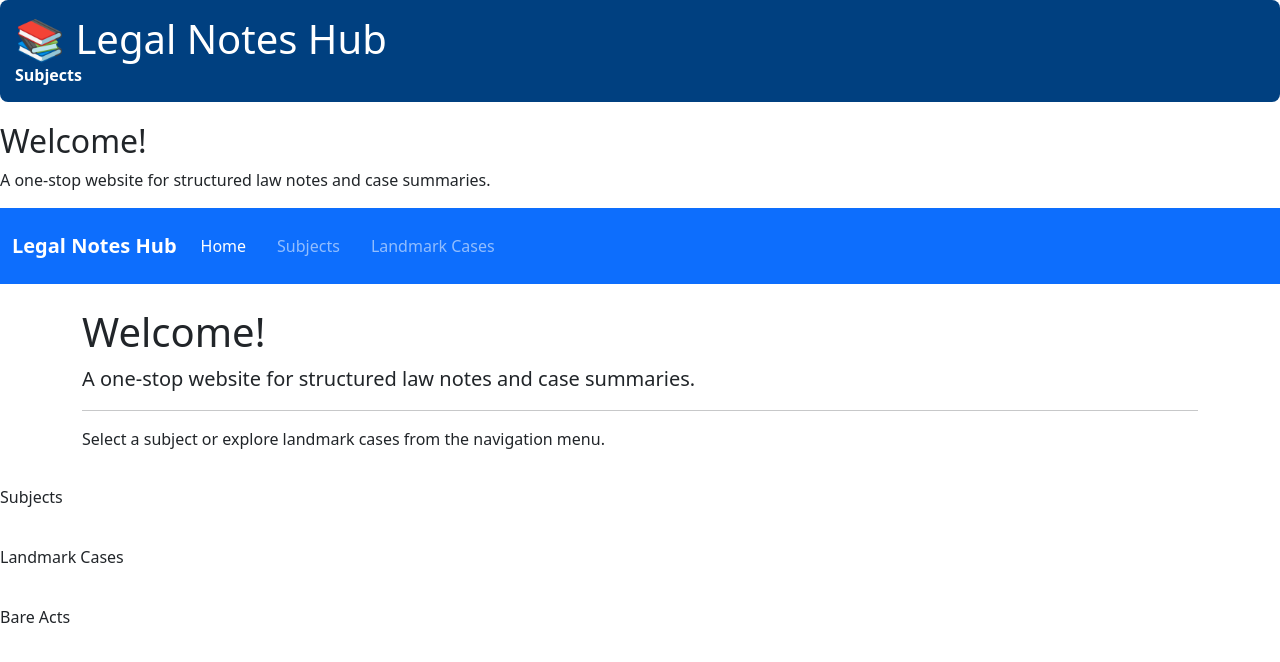
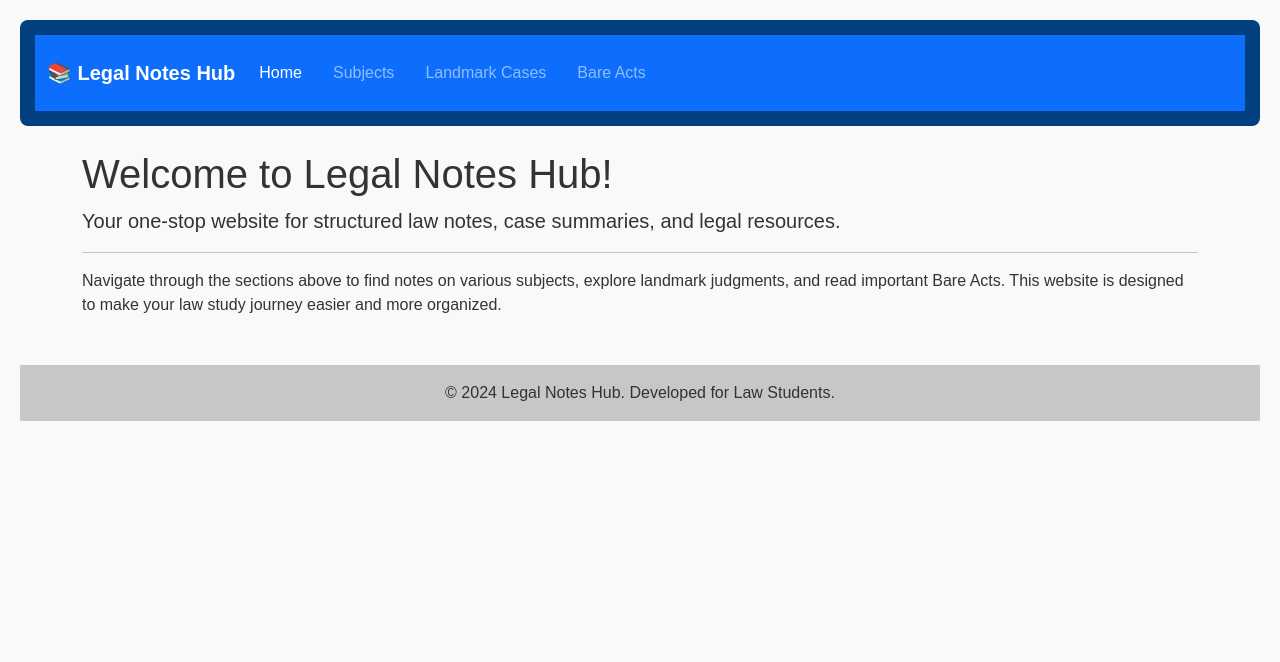
Before and after one commit to Ardra-ux/lawnotes.github.io, a plain HTML site: page index.html in a window 1280 px wide. Drawn offline with nearby package versions, Linux system fonts and the light colour scheme.

Commit message:
Update index.html

```diff
--- a/index.html
+++ b/index.html
@@ -1,61 +1,65 @@
 <!DOCTYPE html>
 <html lang="en">
 <head>
+    <!-- Required meta tags -->
     <meta charset="UTF-8">
+    <meta name="viewport" content="width=device-width, initial-scale=1.0">
+    <meta name="description" content="A one-stop website for structured law notes, case summaries, and bare acts.">
+
     <title>Legal Notes Hub</title>
+
+    <!-- Bootstrap CSS -->
+    <link href="https://cdn.jsdelivr.net/npm/bootstrap@5.3.2/dist/css/bootstrap.min.css" rel="stylesheet">
+
+    <!-- Your Custom CSS (Optional, for overrides) -->
     <link rel="stylesheet" href="css/style.css">
 </head>
 <body>
+
+    <!-- Semantic Header Tag -->
     <header>
-    <h1>📚 Legal Notes Hub</h1>
-    <nav>
-      <a href="subjects.html">Subjects</a>
-    </nav>
-  </header>
-
-  <main>
-    <h2>Welcome!</h2>
-    <p>A one-stop website for structured law notes and case summaries.</p>
-  </main>
-</body>
-</html>
-<!doctype html>
-<html lang="en">
-<head>
-  <meta charset="UTF-8">
-  <title>Legal Notes Hub</title>
-  <!-- Bootstrap CSS -->
-  <link href="https://cdn.jsdelivr.net/npm/bootstrap@5.3.2/dist/css/bootstrap.min.css" rel="stylesheet">
-</head>
-<body>
-  <!-- Navbar -->
         <nav class="navbar navbar-expand-lg navbar-dark bg-primary">
             <div class="container-fluid">
-      <a class="navbar-brand" href="#">Legal Notes Hub</a>
-      <div class="collapse navbar-collapse">
+                <a class="navbar-brand" href="index.html">📚 Legal Notes Hub</a>
+
+                <!-- This is the Toggler Button for Mobile View -->
+                <button class="navbar-toggler" type="button" data-bs-toggle="collapse" data-bs-target="#navbarNav" aria-controls="navbarNav" aria-expanded="false" aria-label="Toggle navigation">
+                    <span class="navbar-toggler-icon"></span>
+                </button>
+
+                <div class="collapse navbar-collapse" id="navbarNav">
+                    <!-- Your updated navigation list -->
                     <ul class="navbar-nav me-auto">
                         <li class="nav-item"><a class="nav-link active" href="index.html">Home</a></li>
                         <li class="nav-item"><a class="nav-link" href="subjects.html">Subjects</a></li>
                         <li class="nav-item"><a class="nav-link" href="cases.html">Landmark Cases</a></li>
+                        <li class="nav-item"><a class="nav-link" href="bareacts.html">Bare Acts</a></li>
                     </ul>
                 </div>
             </div>
         </nav>
+    </header>
 
-  <!-- Main content -->
+    <!-- Semantic Main Tag -->
+    <main>
         <div class="container mt-4">
-    <h1>Welcome!</h1>
-    <p class="lead">A one-stop website for structured law notes and case summaries.</p>
+            <h1>Welcome to Legal Notes Hub!</h1>
+            <p class="lead">Your one-stop website for structured law notes, case summaries, and legal resources.</p>
             <hr>
-    <p>Select a subject or explore landmark cases from the navigation menu.</p>
+            <p>Navigate through the sections above to find notes on various subjects, explore landmark judgments, and read important Bare Acts. This website is designed to make your law study journey easier and more organized.</p>
+
+            <!-- You can add more content here, like "Featured Subject" cards -->
         </div>
+    </main>
 
-  <!-- Bootstrap JS -->
+    <!-- Semantic Footer Tag -->
+    <footer class="bg-light text-center text-lg-start mt-5">
+        <div class="text-center p-3" style="background-color: rgba(0, 0, 0, 0.2);">
+            © 2024 Legal Notes Hub. Developed for Law Students.
+        </div>
+    </footer>
+
+    <!-- Bootstrap JS Bundle -->
     <script src="https://cdn.jsdelivr.net/npm/bootstrap@5.3.2/dist/js/bootstrap.bundle.min.js"></script>
 </body>
 </html>
-<ul class="navbar-nav me-auto">
-  <li class="nav-item"><a class="nav-link" href="subjects.html">Subjects</a></li>
-  <li class="nav-item"><a class="nav-link" href="cases.html">Landmark Cases</a></li>
-  <li class="nav-item"><a class="nav-link" href="bareacts.html">Bare Acts</a></li>
-</ul>
```
Lines whose indentation alone changed are shown as unchanged.
